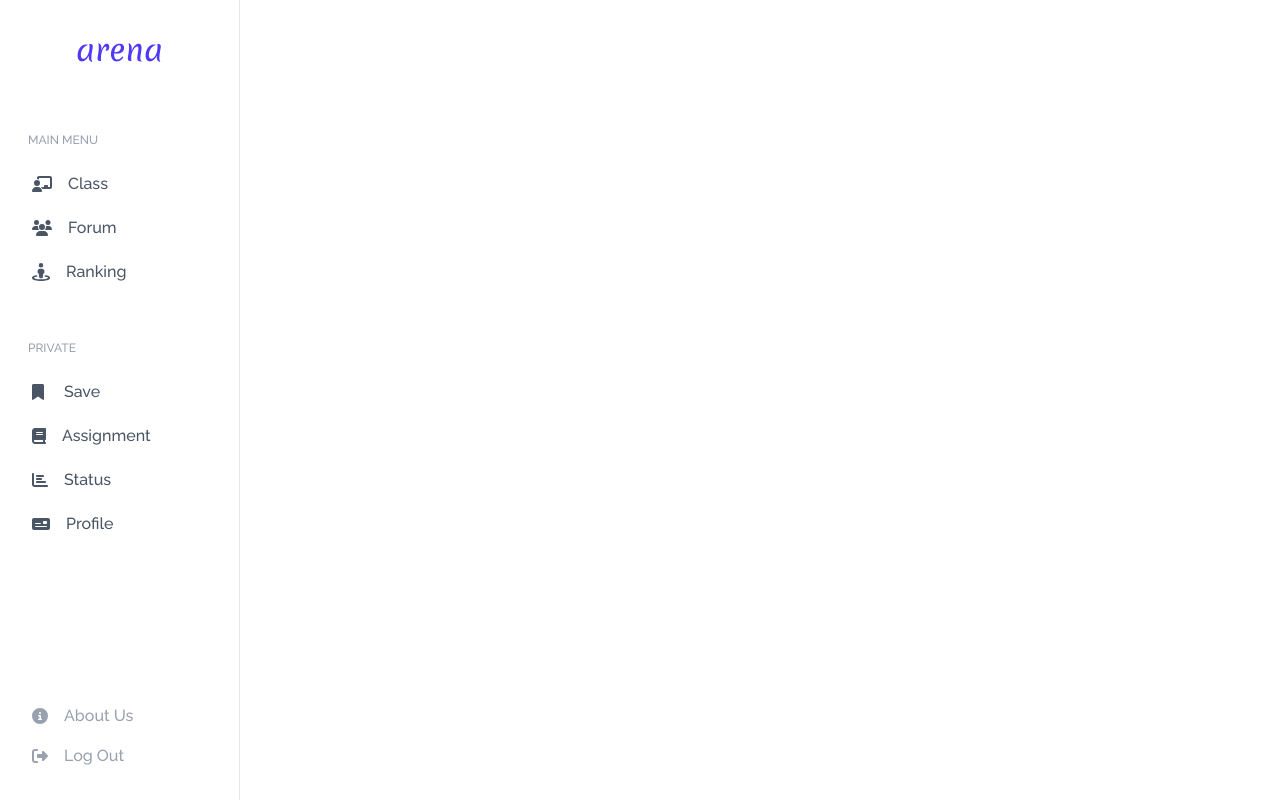
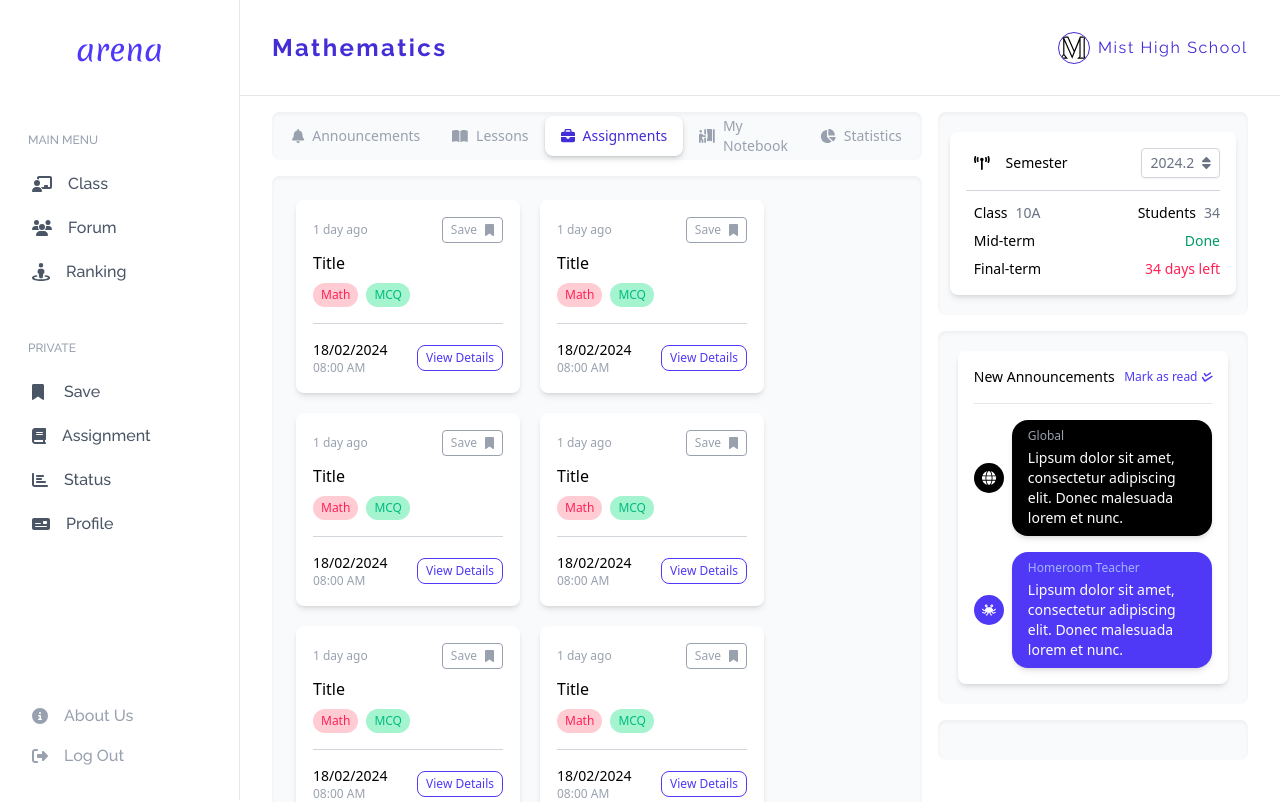
Before and after one commit to davu111/LMS-Project, a React (Vite) app in the folder frontend/: page /subject/assignments in a window 1280 px wide. Shown: the top 802 px of the page. Built offline with nearby package versions, Linux system fonts and the light colour scheme.

Commit message:
Annoucements

```diff
--- a/frontend/src/App.jsx
+++ b/frontend/src/App.jsx
@@ -1,11 +1,19 @@
-import { BrowserRouter as Router, Routes, Route } from "react-router-dom";
+import {
+  BrowserRouter as Router,
+  Routes,
+  Route,
+  Navigate,
+} from "react-router-dom";
 import Navbar from "./components/Navbar";
 import Home from "./pages/Home";
 import About from "./pages/About";
 import Profile from "./pages/Profile";
 import Ranking from "./pages/Ranking";
 import Class from "./pages/Class";
-import Subject from "./pages/Subject";
+// import Subject from "./pages/Subject";
+import { Suspense, lazy } from "react";
+
+const Subject = lazy(() => import("./pages/Subject"));
 
 function App() {
   return (
@@ -19,7 +27,18 @@ function App() {
             <Route path="/profile" element={<Profile />} />
             <Route path="/ranking" element={<Ranking />} />
             <Route path="/class" element={<Class />} />
-            <Route path="/subject" element={<Subject />} />
+            <Route
+              path="/subject"
+              element={<Navigate to="/subject/assignments" />}
+            />
+            <Route
+              path="/subject/:tab"
+              element={
+                <Suspense fallback={<div>Loading...</div>}>
+                  <Subject />
+                </Suspense>
+              }
+            />
           </Routes>
         </div>
       </div>
--- /dev/null
+++ b/frontend/src/components/Annoucements.jsx
@@ -0,0 +1,105 @@
+import { useState } from "react";
+import { FontAwesomeIcon } from "@fortawesome/react-fontawesome";
+import {
+  faGlobe,
+  faFileUpload,
+  faPaperPlane,
+  faTimes,
+} from "@fortawesome/free-solid-svg-icons";
+
+export default function Announcements() {
+  const [message, setMessage] = useState("");
+
+  // Handles input change
+  const handleInputChange = (e) => {
+    setMessage(e.target.value);
+  };
+
+  // Clears input text
+  const handleClear = () => {
+    setMessage("");
+  };
+
+  // Handles message send
+  const handleSend = () => {
+    if (message.trim()) {
+      console.log("Sent:", message); // Replace with actual send logic
+      setMessage(""); // Clear after sending
+    }
+  };
+
+  return (
+    <div className="shadow-inner p-6 rounded-lg bg-gray-50 flex flex-col text-sm h-96">
+      {/* Messages List */}
+      <div className="flex flex-col flex-1 gap-4 overflow-y-auto">
+        {/* Example Message */}
+        <div className="flex items-center gap-2">
+          <FontAwesomeIcon
+            icon={faGlobe}
+            className="p-2 bg-amber-600 text-white rounded-full"
+          />
+          <div className="bg-amber-600 text-white px-4 py-2 rounded-2xl flex flex-col gap-1 shadow-md">
+            <div className="text-xs text-amber-300 flex justify-between">
+              <div>Ms. Liza</div>
+              <div>10:00 A.M 27/02/24</div>
+            </div>
+            <div>
+              Lorem ipsum dolor sit amet, consectetur adipiscing elit. Donec
+              malesuada lorem et nunc.
+            </div>
+          </div>
+        </div>
+      </div>
+
+      {/* Input Field */}
+      <div className="flex items-center gap-2 mt-4 bg-white px-3 py-2 rounded-full shadow-md border-2 border-gray-200 focus-within:border-indigo-500">
+        {/* Upload Button */}
+        <button className="p-2 bg-indigo-600 text-white rounded-full h-8 w-8 flex items-center justify-center hover:bg-indigo-700 transition">
+          <FontAwesomeIcon icon={faFileUpload} />
+        </button>
+
+        {/* Text Input with Auto-expand */}
+        <div className="relative flex-1">
+          <textarea
+            value={message}
+            onChange={handleInputChange}
+            placeholder="Type your message..."
+            className="w-full p-2 text-gray-700 resize-none border-none outline-none bg-transparent focus:ring-0"
+            rows={1}
+            style={{ minHeight: "2rem", maxHeight: "6rem" }} // Limits height
+            onKeyDown={(e) => {
+              if (e.key === "Enter" && !e.shiftKey) {
+                e.preventDefault();
+                handleSend();
+              }
+            }}
+          />
+          {message && (
+            <button
+              onClick={handleClear}
+              className="absolute right-2 top-1/2 transform -translate-y-1/2 text-gray-400 hover:text-gray-600 transition"
+            >
+              <FontAwesomeIcon icon={faTimes} />
+            </button>
+          )}
+        </div>
+
+        {/* Send Button */}
+        <button
+          onClick={handleSend}
+          className={`p-2 rounded-full h-8 w-8 flex items-center justify-center transition ${
+            message.trim()
+              ? "bg-indigo-600 text-white hover:bg-indigo-700"
+              : "bg-gray-300 text-gray-500 cursor-not-allowed"
+          }`}
+          disabled={!message.trim()}
+        >
+          <FontAwesomeIcon
+            icon={faPaperPlane}
+            style={{ width: "12px", height: "12px" }}
+          />
+        </button>
+      </div>
+    </div>
+  );
+}
--- /dev/null
+++ b/frontend/src/components/Assignments.jsx
@@ -0,0 +1,72 @@
+import { FontAwesomeIcon } from "@fortawesome/react-fontawesome";
+import { faBookmark } from "@fortawesome/free-solid-svg-icons";
+
+function AssignmentsCard() {
+  const assignments = [
+    { id: 1, date: "1 day ago", title: "Title" },
+    { id: 2, date: "1 day ago", title: "Title" },
+    { id: 3, date: "1 day ago", title: "Title" },
+    { id: 4, date: "1 day ago", title: "Title" },
+    { id: 5, date: "1 day ago", title: "Title" },
+    { id: 6, date: "1 day ago", title: "Title" },
+    { id: 7, date: "1 day ago", title: "Title" },
+    { id: 8, date: "1 day ago", title: "Title" },
+    { id: 9, date: "1 day ago", title: "Title" },
+    { id: 10, date: "1 day ago", title: "Title" },
+  ];
+
+  return (
+    <div className="shadow-inner p-6 rounded-lg bg-gray-50 flex flex-col gap-2">
+      <div className="flex flex-wrap items-center justify-start gap-5">
+        {assignments.map((assignment) => (
+          <div
+            key={assignment.id}
+            className="bg-white p-4 rounded-lg shadow-md min-w-56 max-w-56 flex flex-col gap-2
+            hover:shadow-xl transition-all duration-300 border border-transparent
+            hover:border-indigo-500 hover:scale-105"
+          >
+            <div className="flex items-center justify-between text-sm">
+              <div className="text-gray-400 text-xs">{assignment.date}</div>
+              <div className="flex gap-2 items-center text-gray-400 border rounded px-2 py-1 text-xs hover:border-indigo-600 cursor-pointer transition duration-300 hover:text-indigo-600">
+                <div>Save</div>
+                <FontAwesomeIcon icon={faBookmark} />
+              </div>
+            </div>
+            <div className="font-medium">{assignment.title}</div>
+            <div className="text-xs inline-flex gap-2">
+              <div className=" px-2 py-1 bg-rose-200 rounded-full text-rose-500">
+                Math
+              </div>
+              <div className=" px-2 py-1 bg-emerald-200 rounded-full text-emerald-500">
+                MCQ
+              </div>
+            </div>
+            <hr className="text-gray-300 my-2" />
+            <div className="flex items-center justify-between text-xs">
+              <div className="flex gap-0 items-start flex-col">
+                <div className="text-sm font-medium">18/02/2024</div>
+                <div className="text-gray-400">08:00 AM</div>
+              </div>
+
+              <div
+                className=" cursor-pointer border border-indigo-600 text-indigo-600 px-2 py-1 rounded-lg text-xs hover:bg-indigo-600 hover:text-white transition duration-300
+              "
+              >
+                View Details
+              </div>
+            </div>
+          </div>
+        ))}
+      </div>
+    </div>
+  );
+}
+
+export default function Assignments() {
+  return (
+    <div>
+      {/* <div>📝 Assignments Content (Large Data Here)</div> */}
+      <AssignmentsCard />
+    </div>
+  );
+}
--- /dev/null
+++ b/frontend/src/components/Lessons.jsx
@@ -0,0 +1,3 @@
+export default function Assignments() {
+  return <div>📝 Assignments Content (Large Data Here)</div>;
+}
--- a/frontend/src/pages/Subject.jsx
+++ b/frontend/src/pages/Subject.jsx
@@ -1,8 +1,7 @@
 import "../styles/App.css";
 import { motion } from "framer-motion";
-
-import { Link } from "react-router-dom";
-import { useState } from "react";
+import { Suspense, lazy } from "react";
+import { useParams, useNavigate } from "react-router-dom";
 import { FontAwesomeIcon } from "@fortawesome/react-fontawesome";
 import {
   faSort,
@@ -10,7 +9,6 @@ import {
   faGlobe,
   faCheckDouble,
   faPastafarianism,
-  faBookmark,
   faBriefcase,
   faBookOpen,
   faBell,
@@ -19,6 +17,12 @@ import {
 } from "@fortawesome/free-solid-svg-icons";
 
 import logoSchool from "../assets/logo-school.svg";
+
+const Announcements = lazy(() => import("../components/Annoucements"));
+const Lessons = lazy(() => import("../components/Lessons"));
+const Assignments = lazy(() => import("../components/Assignments"));
+const Notebook = lazy(() => import("../components/Annoucements"));
+const Statistics = lazy(() => import("../components/Annoucements"));
 
 function Subject() {
   return (
@@ -70,17 +74,19 @@ const tabs = [
 ];
 
 function Tabs() {
-  const [selectedTab, setSelectedTab] = useState("assignments");
+  const { tab } = useParams();
+  const navigate = useNavigate();
 
   return (
-    <div className="relative p-2 border-gray-300 rounded-lg flex justify-between items-center bg-gray-50 h-12 shadow-inner">
-      {tabs.map((tab) => (
+    <div>
+      <div className="relative p-1 border-gray-300 rounded-lg flex justify-between items-center bg-gray-50 h-12 shadow-inner">
+        {tabs.map((item) => (
           <div
-          key={tab.id}
-          onClick={() => setSelectedTab(tab.id)}
-          className="relative text-sm h-full w-full rounded-lg px-4 flex items-center gap-2 cursor-pointer justify-center "
+            key={item.id}
+            onClick={() => navigate(`/subject/${item.id}`)}
+            className="px-4 relative text-sm h-full w-full rounded-lg  flex items-center gap-2 cursor-pointer justify-center"
           >
-          {selectedTab === tab.id && (
+            {tab === item.id && (
               <motion.div
                 layoutId="active-tab"
                 className="absolute inset-0 bg-white rounded-lg drop-shadow-md shadow"
@@ -90,78 +96,33 @@ function Tabs() {
 
             <div
               className={`relative flex items-center gap-2 z-10 ${
-              selectedTab === tab.id ? "text-indigo-700" : "text-gray-400"
+                tab === item.id ? "text-indigo-700" : "text-gray-400"
               }`}
             >
-            <FontAwesomeIcon icon={tab.icon} />
-            <div>{tab.label}</div>
+              <FontAwesomeIcon icon={item.icon} />
+              <div>{item.label}</div>
             </div>
           </div>
         ))}
+      </div>
+
+      <div className="mt-4">
+        <Suspense fallback={<div>Loading...</div>}>
+          {tab === "announcements" && <Announcements />}
+          {tab === "lessons" && <Lessons />}
+          {tab === "assignments" && <Assignments />}
+          {tab === "notebook" && <Notebook />}
+          {tab === "statistics" && <Statistics />}
+        </Suspense>
+      </div>
     </div>
   );
 }
 
 function LeftSection() {
-  const assignments = [
-    { id: 1, date: "1 day ago", title: "Title" },
-    { id: 2, date: "1 day ago", title: "Title" },
-    { id: 3, date: "1 day ago", title: "Title" },
-    { id: 4, date: "1 day ago", title: "Title" },
-    { id: 5, date: "1 day ago", title: "Title" },
-    { id: 6, date: "1 day ago", title: "Title" },
-    { id: 7, date: "1 day ago", title: "Title" },
-    { id: 8, date: "1 day ago", title: "Title" },
-    { id: 9, date: "1 day ago", title: "Title" },
-    { id: 10, date: "1 day ago", title: "Title" },
-  ];
-
   return (
     <div className="flex flex-col gap-4">
       <Tabs />
-      <div className="shadow-inner p-6 rounded-lg bg-gray-50 flex flex-col gap-2">
-        <div className="flex flex-wrap items-center justify-start gap-5">
-          {assignments.map((assignment) => (
-            <div
-              key={assignment.id}
-              className="bg-white p-4 rounded-lg shadow-md min-w-56 max-w-56 flex flex-col gap-2
-              hover:shadow-xl transition-all duration-300 border border-transparent
-              hover:border-indigo-500 hover:scale-105"
-            >
-              <div className="flex items-center justify-between text-sm">
-                <div className="text-gray-400 text-xs">{assignment.date}</div>
-                <div className="flex gap-2 items-center text-gray-400 border rounded px-2 py-1 text-xs hover:border-indigo-600 cursor-pointer transition duration-300 hover:text-indigo-600">
-                  <div>Save</div>
-                  <FontAwesomeIcon icon={faBookmark} />
-                </div>
-              </div>
-              <div className="font-medium">{assignment.title}</div>
-              <div className="text-xs inline-flex gap-2">
-                <div className=" px-2 py-1 bg-rose-200 rounded-full text-rose-500">
-                  Math
-                </div>
-                <div className=" px-2 py-1 bg-emerald-200 rounded-full text-emerald-500">
-                  MCQ
-                </div>
-              </div>
-              <hr className="text-gray-300 my-2" />
-              <div className="flex items-center justify-between text-xs">
-                <div className="flex gap-0 items-start flex-col">
-                  <div className="text-sm font-medium">18/02/2024</div>
-                  <div className="text-gray-400">08:00 AM</div>
-                </div>
-
-                <div
-                  className=" cursor-pointer border border-indigo-600 text-indigo-600 px-2 py-1 rounded-lg text-xs hover:bg-indigo-600 hover:text-white transition duration-300
-                "
-                >
-                  View Details
-                </div>
-              </div>
-            </div>
-          ))}
-        </div>
-      </div>
     </div>
   );
 }
@@ -176,7 +137,7 @@ function RightSection() {
         <NewAnnouncementsCard />
       </div>
       <div className=" p-5  rounded-lg bg-gray-50 text-gray-400 text-sm shadow-inner">
-        <div className="mb-2 ">Exam schedule (optional) </div>
+        {/* <div className="mb-2 ">Exam schedule (optional) </div> */}
       </div>
     </div>
   );
--- a/frontend/src/styles/App.css
+++ b/frontend/src/styles/App.css
@@ -36,6 +36,11 @@
     rgba(253, 123, 45, 0.9486388305322129) 100%
   );
   filter: progid:DXImageTransform.Microsoft.gradient(startColorstr="#8222c3",endColorstr="#fd7b2d",GradientType=1);
+}
+
+.announcements-container {
+  max-height: 100vh;
+  overflow-y: auto;
 }
 
 /*
```
Lines whose indentation alone changed are shown as unchanged.
